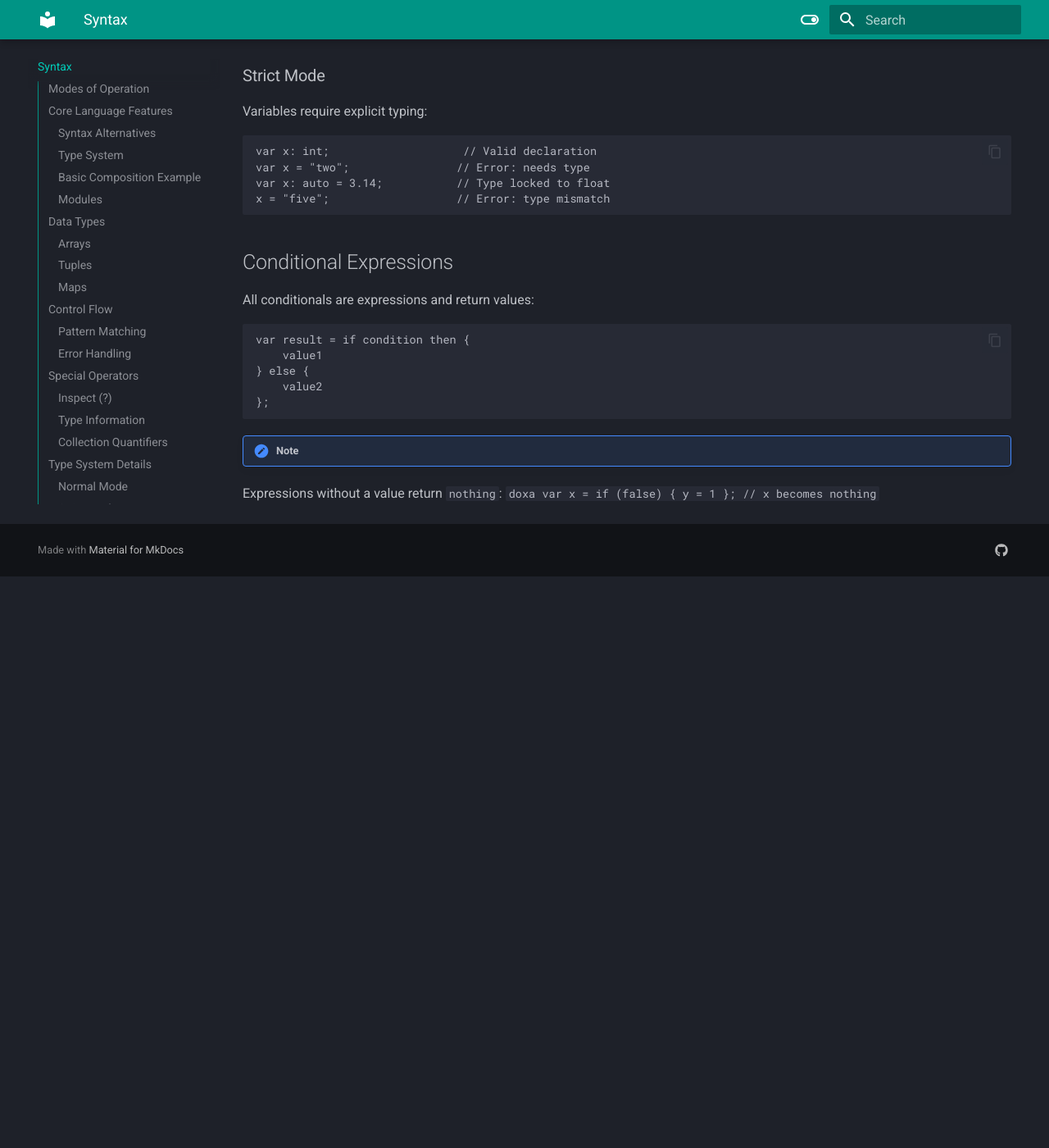
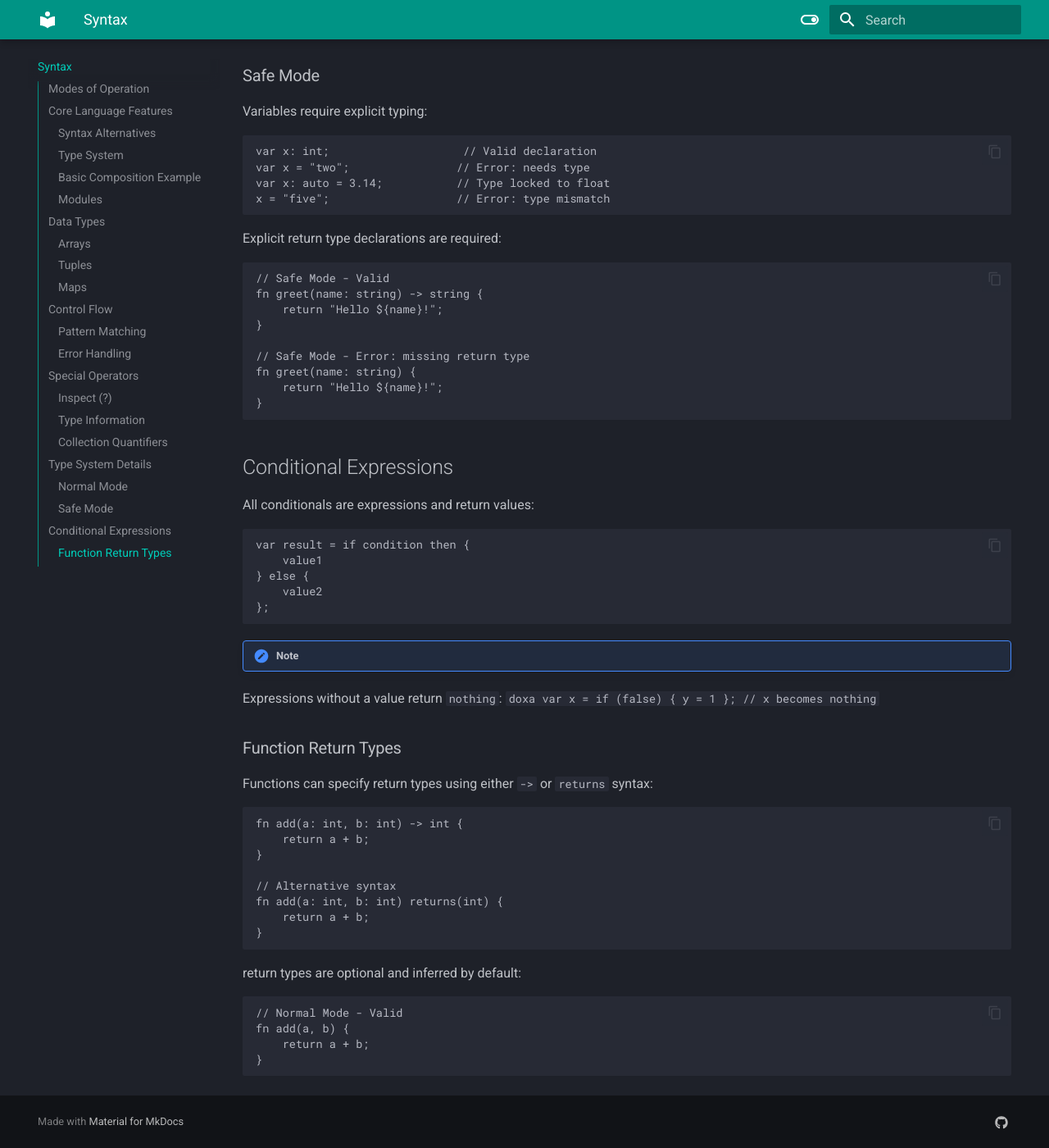
Before and after one commit to mirror-shades/doxa, an MkDocs documentation site: the page built from docs/syntax.md, in a window 1280 px wide and 1400 px high, scrolled down 4000 px. Shown: the whole window at 82% size. Built offline with MkDocs 1.6.1 and Material for MkDocs 9.7.7, drawn with Linux system fonts in a browser that asks for light colours; before the commit the page ends 4703 px from its top, so only the background shows below that; some of the changed text lies outside the part shown.

Commit message:
changed strict mode to safe mode

````diff
--- a/docs/syntax.md
+++ b/docs/syntax.md
@@ -5,11 +5,11 @@
 Doxa supports three operational modes:
 
 - **Normal Mode** (default): Dynamic typing with flexible syntax
-- **Strict Mode**: Enabled via `#strict` at file start, enforces static typing
-- **Warn Mode**: Compiles in normal mode but warns about strict convention violations
+- **Safe Mode**: Enabled via `#safe` at file start, enforces static typing
+- **Warn Mode**: Compiles in normal mode but warns about safe convention violations
 
 !!! note
-Strict files can only import other strict files, while normal files can import both.
+Safe files can only import other safe files, while normal files can import both.
 
 ## Core Language Features
 
@@ -58,7 +58,7 @@
 
 ```doxa
 // math.doxa
-#strict
+#safe
 export fn add(a: int, b: int) -> int {
     return a + b;
 }
@@ -173,7 +173,7 @@
 y = "pi";                      // string (allowed)
 ```
 
-### Strict Mode
+### Safe Mode
 
 Variables require explicit typing:
 
@@ -182,6 +182,20 @@
 var x = "two";                // Error: needs type
 var x: auto = 3.14;           // Type locked to float
 x = "five";                   // Error: type mismatch
+```
+
+Explicit return type declarations are required:
+
+```doxa
+// Safe Mode - Valid
+fn greet(name: string) -> string {
+    return "Hello ${name}!";
+}
+
+// Safe Mode - Error: missing return type
+fn greet(name: string) {
+    return "Hello ${name}!";
+}
 ```
 
 ## Conditional Expressions
@@ -201,3 +215,27 @@
 `doxa
     var x = if (false) { y = 1 };  // x becomes nothing
     `
+
+### Function Return Types
+
+Functions can specify return types using either `->` or `returns` syntax:
+
+```doxa
+fn add(a: int, b: int) -> int {
+    return a + b;
+}
+
+// Alternative syntax
+fn add(a: int, b: int) returns(int) {
+    return a + b;
+}
+```
+
+return types are optional and inferred by default:
+
+```doxa
+// Normal Mode - Valid
+fn add(a, b) {
+    return a + b;
+}
+```
````
Also changed, not shown: docs/index.md (+5 -5 lines), specs.md (+1 -1 lines), 6 other files.
